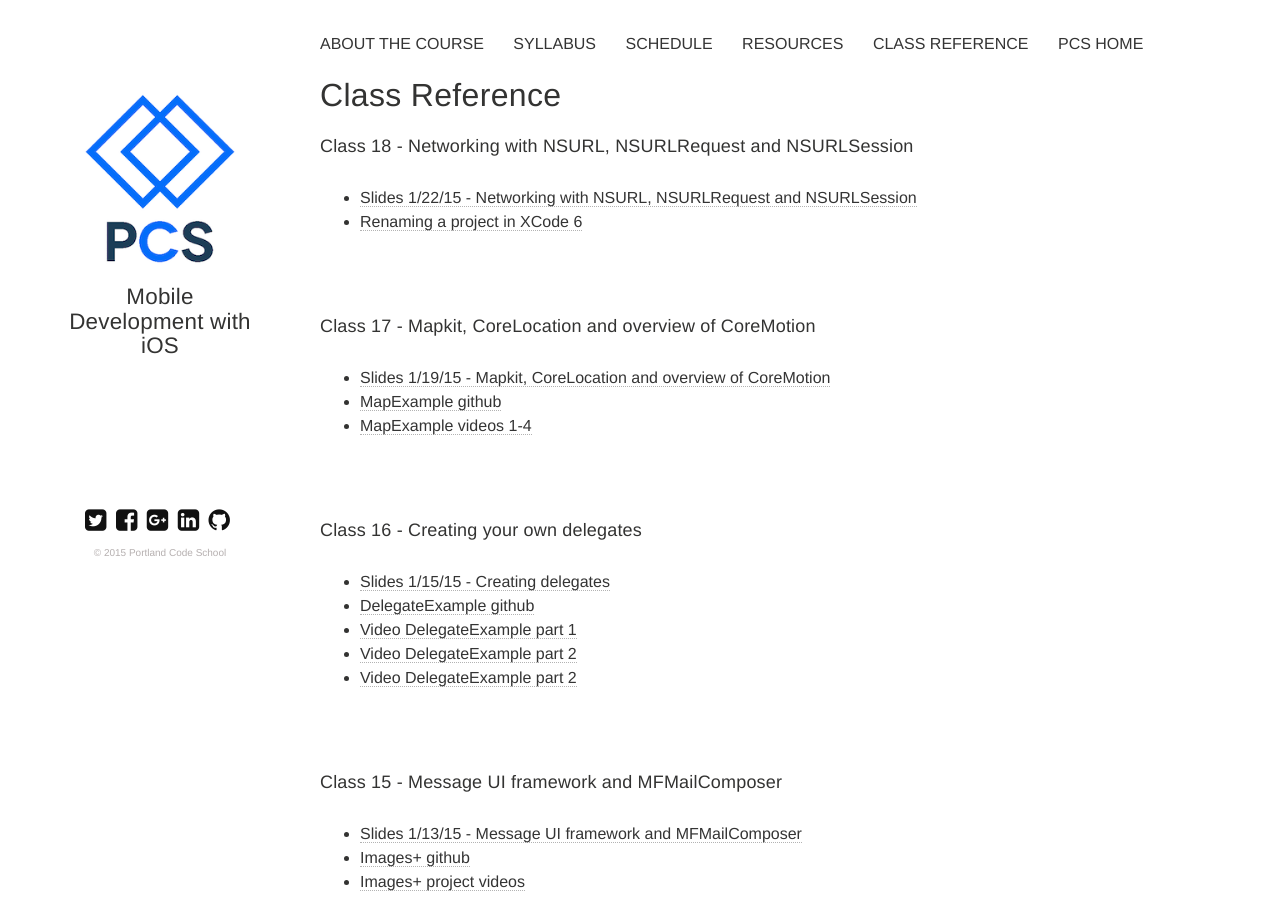
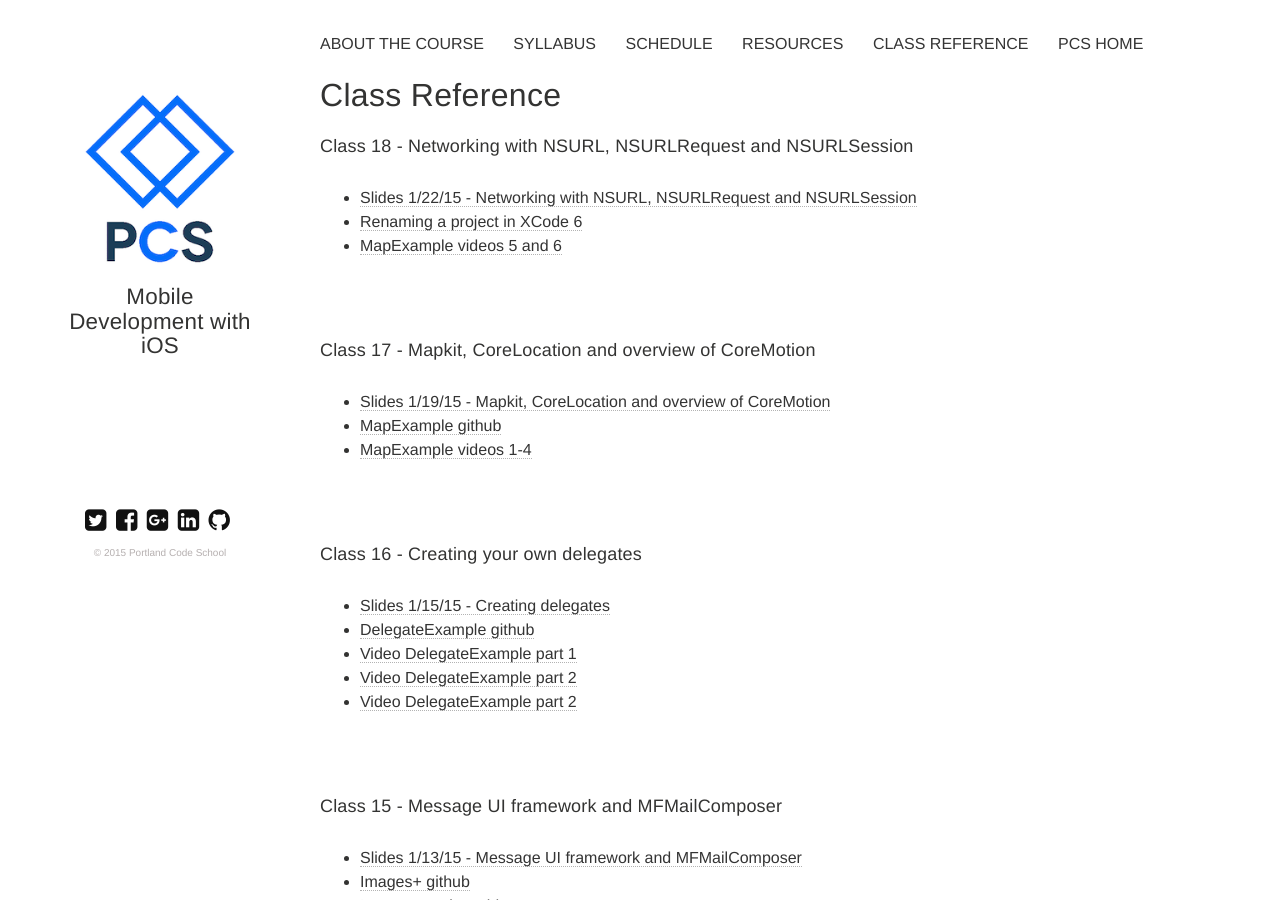
Before and after one commit to portlandcodeschool/ios, a Jekyll site: the page built from reference.md, in a window 1280 px wide and 900 px high. Built offline with Jekyll 4.4.1, drawn with Linux system fonts in a browser that asks for light colours; nearby versions of some CDN libraries.

Commit message:
Update reference.md

```diff
--- a/reference.md
+++ b/reference.md
@@ -8,6 +8,7 @@ tags: [reference]
 ####Class 18 - Networking with NSURL, NSURLRequest and NSURLSession
 * [Slides 1/22/15 - Networking with NSURL, NSURLRequest and NSURLSession](https://docs.google.com/presentation/d/1xZQq5UZ0b_Vtzr1Qu17iM0-pYC8oftpYnf9qeTY5Phk/edit?usp=sharing)
 * [Renaming a project in XCode 6](https://docs.google.com/presentation/d/12ZwkR3INOMYVghHTPtboMwEYaYaYfOfq04s4jveiiXY/edit?usp=sharing)
+* [MapExample videos 5 and 6](https://drive.google.com/folderview?id=0B1jxDrjd4WIaMTFFeDFELWRJUms&usp=sharing)
 
 ####Class 17 - Mapkit, CoreLocation and overview of CoreMotion
 * [Slides 1/19/15 - Mapkit, CoreLocation and overview of CoreMotion](https://docs.google.com/presentation/d/1qFJEt1R49cNzJJLjud6d7Ghbw8O1FZZz0k-aogHTKj4/edit?usp=sharing)
```
